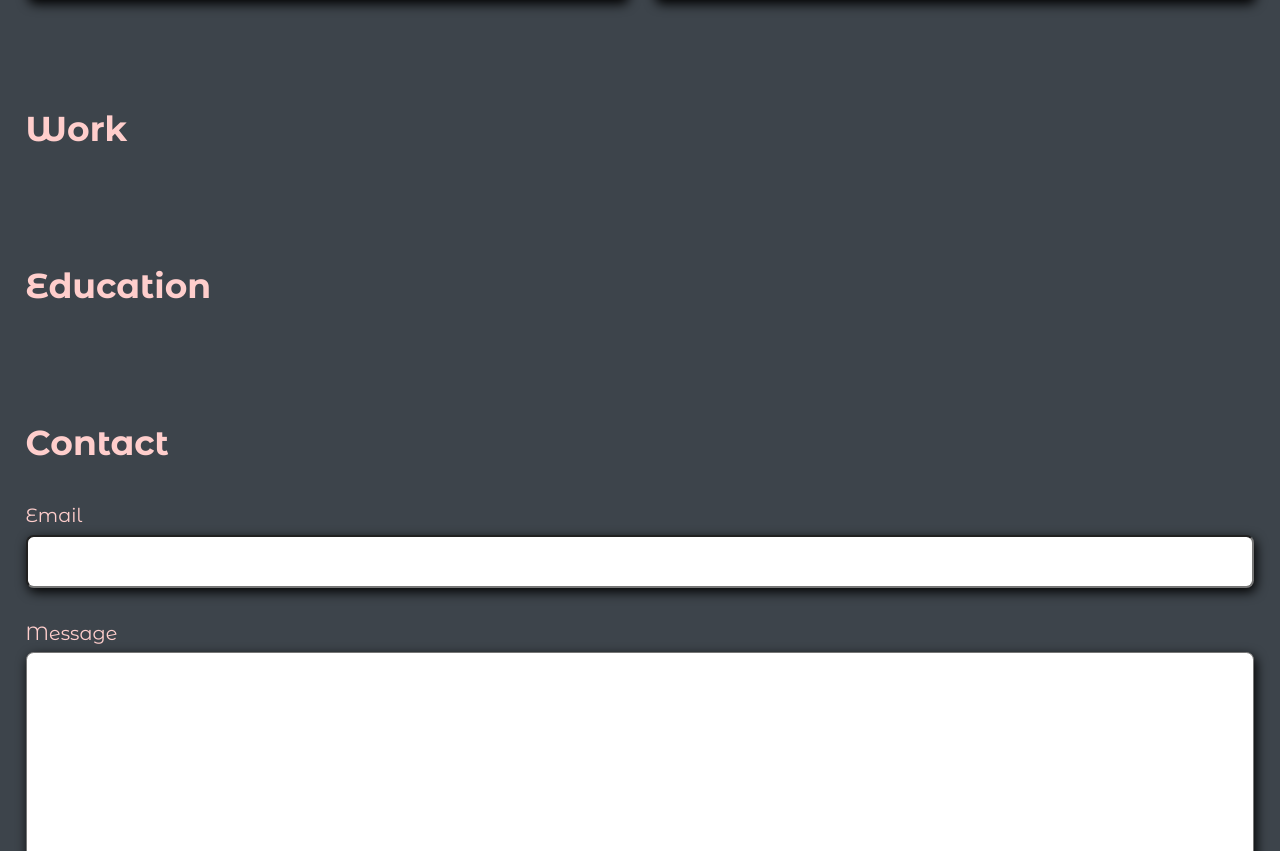
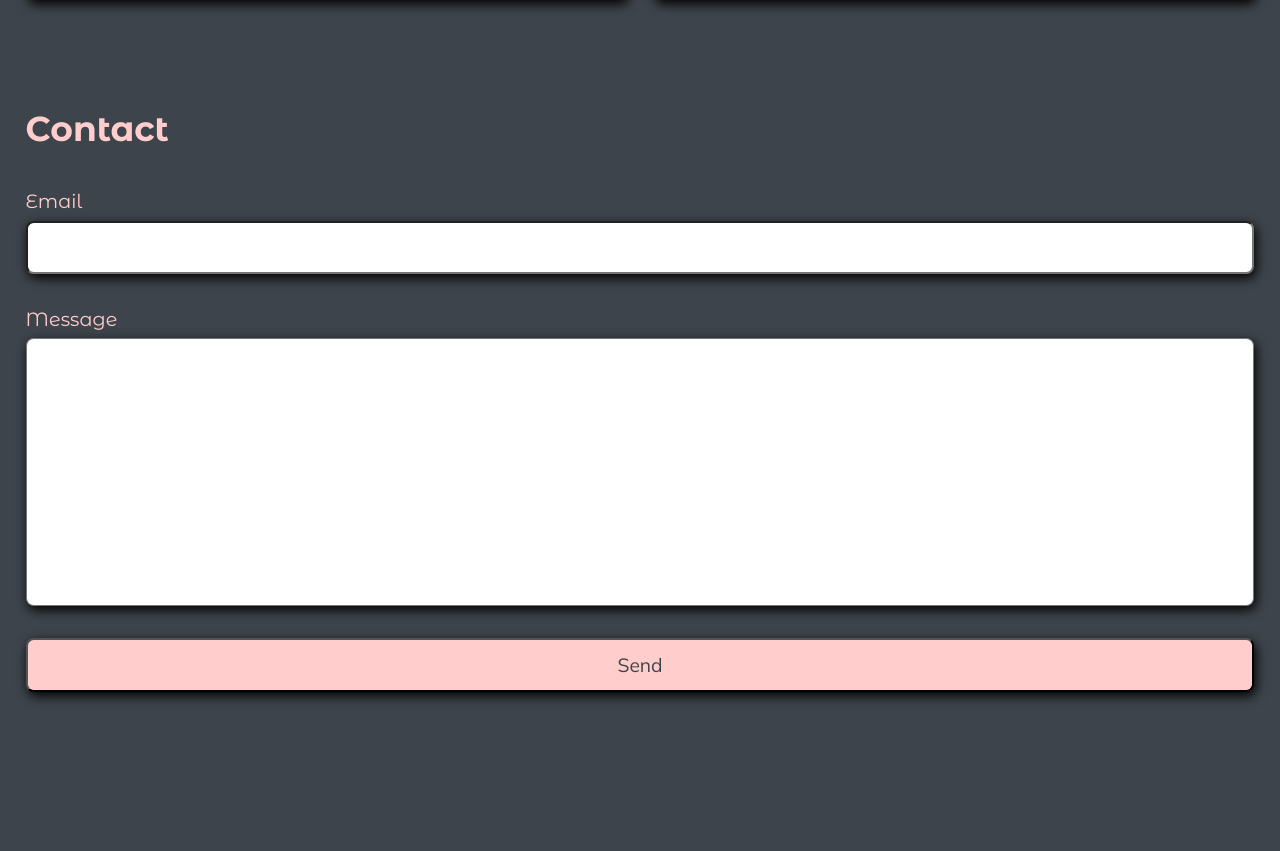
Before and after one commit to j-yue/j-yue.github.io, a plain HTML site: page index.html in a window 1280 px wide. Shown: the part 4438-5289 px from the top of the page. After the commit the page ends 5156 px from the top, so only its background shows below. Drawn offline with Linux system fonts and the light colour scheme.

Commit message:
Remove sections

```diff
--- a/index.html
+++ b/index.html
@@ -26,7 +26,7 @@
       <mobile-menu
         class="menu"
         data-links-separator=", "
-        data-links="home, about, projects, work, education, contact"
+        data-links="home, about, projects, contact"
       >
       </mobile-menu>
 
@@ -399,14 +399,6 @@
         </section>
       </article>
 
-      <article class="section work" id="work">
-        <h2 class="section__title">Work</h2>
-      </article>
-
-      <article class="section education" id="education">
-        <h2 class="section__title">Education</h2>
-      </article>
-
       <article class="section contact" id="contact">
         <h2 class="section__title">Contact</h2>
 
```
